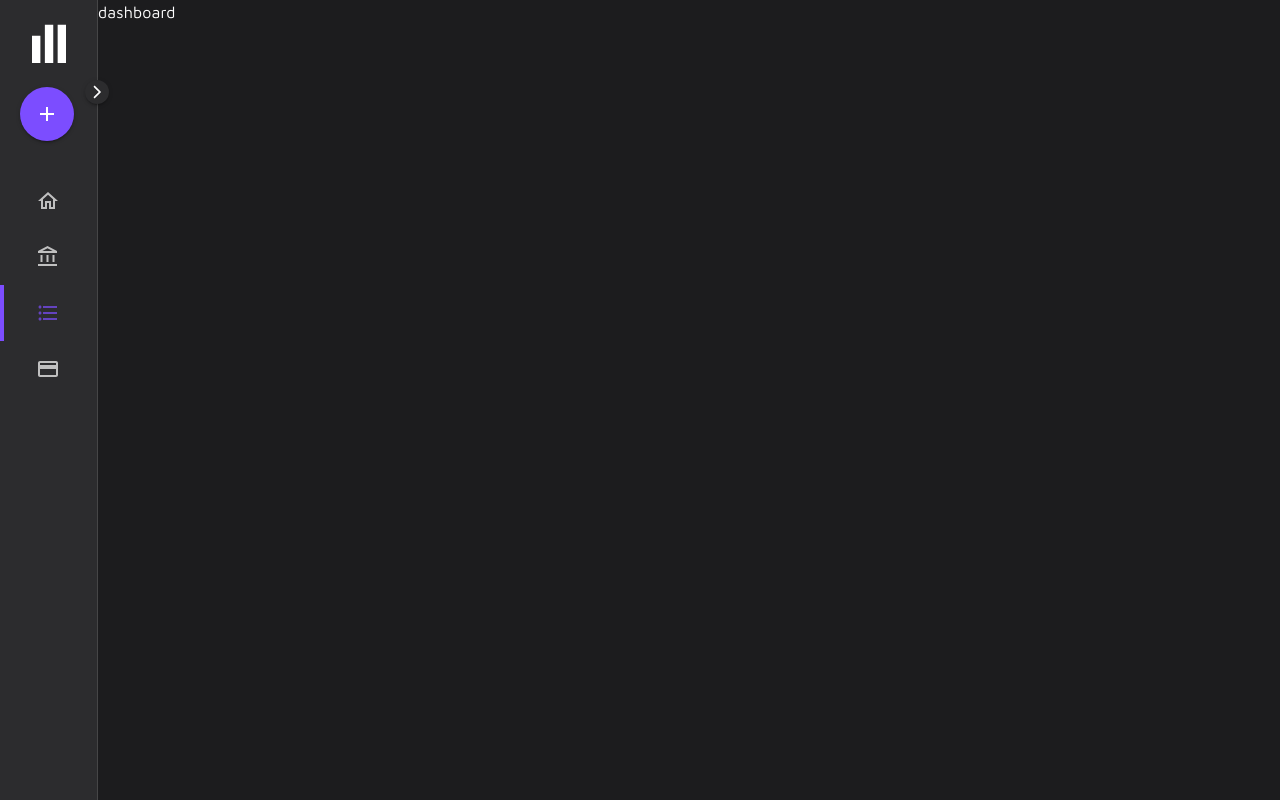
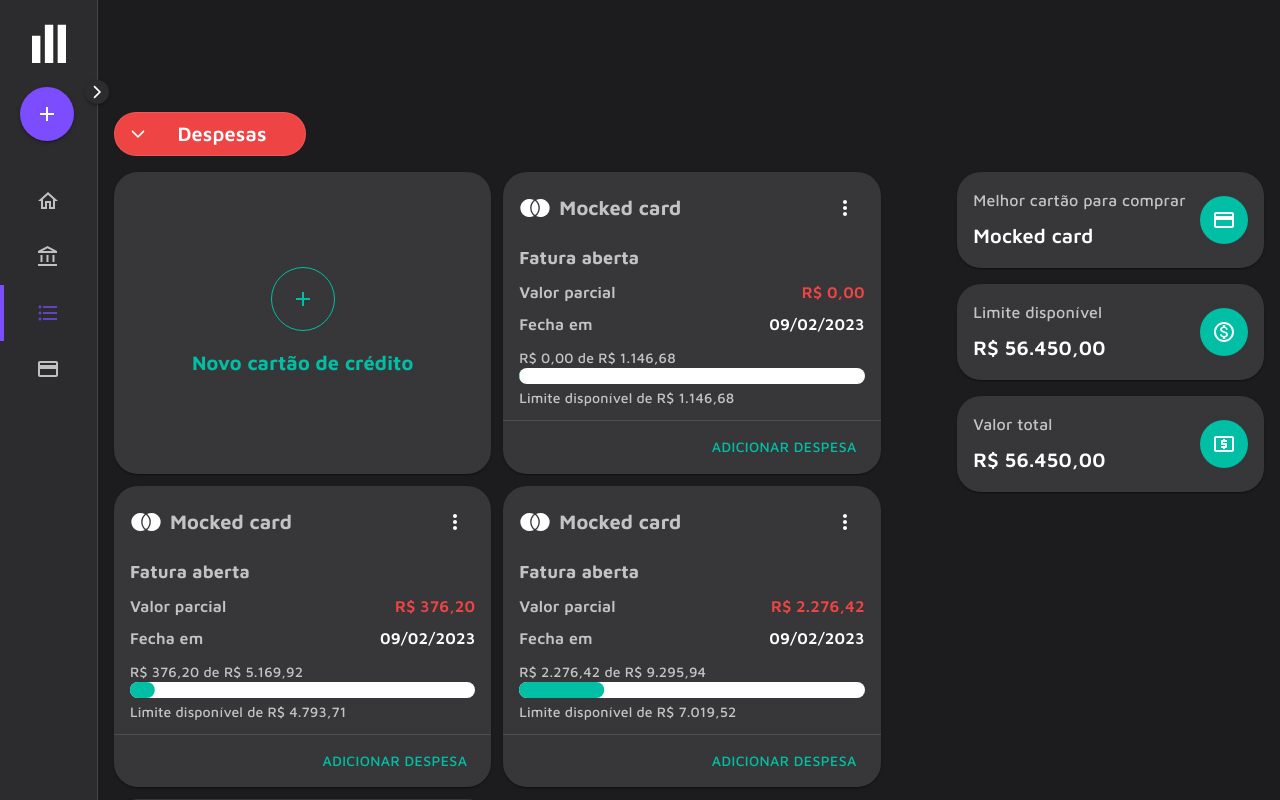
Before and after one commit to vsvinicius/mobills, a React (Vite) app: page /transactions in a window 1280 px wide. Shown: the top 800 px of the page. Built offline with nearby package versions, Linux system fonts and the light colour scheme.

Commit message:
moves page components to sub-folders

```diff
--- a/src/Router.tsx
+++ b/src/Router.tsx
@@ -1,8 +1,9 @@
 import { Navigate, Route, Routes } from 'react-router-dom';
 
-import BankAccounts from '@pages/BankAccounts';
-import CreditCards from '@pages/CreditCards';
-import Dashboard from '@pages/Dashboard';
+import BankAccounts from '@pages/bank-accounts';
+import CreditCards from '@pages/credit-cards';
+import Dashboard from '@pages/dashboard';
+import Transactions from '@pages/transactions';
 
 export default function Router() {
   return (
@@ -10,7 +11,7 @@ export default function Router() {
       <Route element={<Navigate to="/dashboard" />} path="/" />
       <Route element={<Dashboard />} path="/dashboard" />
       <Route element={<BankAccounts />} path="/accounts" />
-      <Route element={<Dashboard />} path="/transactions" />
+      <Route element={<Transactions />} path="/transactions" />
       <Route element={<CreditCards />} path="/credit-cards" />
     </Routes>
   );
--- /dev/null
+++ b/src/components/ui/Menu/index.tsx
@@ -0,0 +1,66 @@
+import { PropsWithChildren, useState } from 'react';
+
+import { Box, Button, Popover } from '@mui/material';
+
+import { cn } from '@lib/classnames';
+
+interface MenuProps {
+  buttonClassName?: string;
+  buttonLabel: React.ReactNode;
+  menuClassName?: string;
+}
+
+export default function Menu({
+  buttonClassName,
+  buttonLabel,
+  children,
+  menuClassName,
+}: PropsWithChildren<MenuProps>) {
+  const [anchorEl, setAnchorEl] = useState<HTMLElement | null>(null);
+  const isOpen = Boolean(anchorEl);
+
+  function handleClose() {
+    setAnchorEl(null);
+  }
+
+  function handleClick(event: React.MouseEvent<HTMLButtonElement>) {
+    setAnchorEl(event.currentTarget);
+  }
+
+  return (
+    <>
+      <Button
+        aria-controls={isOpen ? 'basic-menu' : undefined}
+        aria-expanded={isOpen ? 'true' : undefined}
+        aria-haspopup="true"
+        className={cn(
+          'flex w-44 rounded-full border-white-light lowercase text-white hover:border-white-light hover:bg-white-light',
+          buttonClassName,
+        )}
+        onClick={handleClick}
+        variant="outlined"
+      >
+        {buttonLabel}
+      </Button>
+      <Popover
+        anchorEl={anchorEl}
+        anchorOrigin={{ horizontal: 'center', vertical: 'bottom' }}
+        className={menuClassName}
+        onClose={handleClose}
+        open={isOpen}
+        slotProps={{
+          paper: {
+            elevation: 0,
+            sx: {
+              border: 'none',
+              borderRadius: '1.5rem',
+            },
+          },
+        }}
+        transformOrigin={{ horizontal: 'center', vertical: 'top' }}
+      >
+        <Box onClick={handleClose}>{children}</Box>
+      </Popover>
+    </>
+  );
+}
--- a/src/components/ui/MonthCalendar/index.tsx
+++ b/src/components/ui/MonthCalendar/index.tsx
@@ -67,6 +67,7 @@ export default function MonthCalendar({ className = '' }: MonthCalendarProps) {
   function handleClick(event: React.MouseEvent<HTMLButtonElement>) {
     setAnchorEl(event.currentTarget);
   }
+
   function handleClose() {
     setAnchorEl(null);
   }
--- a/src/components/ui/Sidebar/index.tsx
+++ b/src/components/ui/Sidebar/index.tsx
@@ -1,4 +1,4 @@
-import { Link, useLocation } from 'react-router-dom';
+import { useLocation, useNavigate } from 'react-router-dom';
 
 import {
   AccountBalanceOutlined,
@@ -8,7 +8,7 @@ import {
   FormatListBulleted,
   HomeOutlined,
 } from '@mui/icons-material';
-import { Drawer, MenuItem, MenuList, Typography } from '@mui/material';
+import { Box, Drawer, MenuItem, MenuList, Typography } from '@mui/material';
 import Button from '@mui/material/Button';
 
 import logoBars from '@assets/images/logo-bars.svg';
@@ -43,6 +43,7 @@ export default function Sidebar({
   size,
 }: Readonly<SidebarProps>) {
   const { pathname } = useLocation();
+  const navigate = useNavigate();
 
   return (
     <Drawer
@@ -150,20 +151,20 @@ export default function Sidebar({
                 },
               )}
               key={name}
+              onClick={() => navigate(href)}
               sx={{
                 ...(pathname === href && { borderLeftColor: `${color}.main` }),
               }}
             >
-              <Link
+              <Box
                 className={cn(
                   'flex h-11 w-full items-center justify-start gap-11 text-white no-underline opacity-70',
                   { [`text-${color}`]: pathname === href },
                 )}
-                to={href}
               >
                 <Icon />
                 {name}
-              </Link>
+              </Box>
             </MenuItem>
           ))}
         </MenuList>
--- /dev/null
+++ b/src/lib/types.ts
@@ -0,0 +1,4 @@
+export type OptionType = {
+  label: string;
+  value: string;
+};
--- /dev/null
+++ b/src/pages/transactions/index.tsx
@@ -0,0 +1,140 @@
+import { useState } from 'react';
+
+import {
+  Add,
+  CreditCardOutlined,
+  LocalAtmOutlined,
+  MonetizationOnOutlined,
+} from '@mui/icons-material';
+import {
+  IconButton,
+  MenuItem,
+  MenuList,
+  Select,
+  Switch,
+  Typography,
+} from '@mui/material';
+
+import InfoItem from '@components/InfoItem';
+import CreditCardItem from '@components/credit-card/CreditCardItem';
+import ArrowIcon from '@components/ui/ArrowIcon';
+import Card from '@components/ui/Card';
+import Menu from '@components/ui/Menu';
+import { cn } from '@lib/classnames';
+import { ArrowIconPosition } from '@lib/enums';
+import formatToCurrency from '@lib/formatToCurrency';
+import { OptionType } from '@lib/types';
+import { getMockedCreditCard } from '@models/CreditCard';
+
+const CREDIT_CARDS = [
+  getMockedCreditCard(),
+  getMockedCreditCard(),
+  getMockedCreditCard(),
+  getMockedCreditCard(),
+];
+type MenuItemOption = OptionType & { className?: string };
+
+const MENU_ITEMS: MenuItemOption[] = [
+  // {
+  //   className: 'bg-primary hover:bg-primary-dark',
+  //   label: 'Transações',
+  //   value: 'transactions',
+  // },
+  {
+    className: 'bg-red-500 hover:bg-red-700',
+    label: 'Despesas',
+    value: 'outcomes',
+  },
+  {
+    className: 'bg-green-500 hover:bg-green-700',
+    label: 'Receitas',
+    value: 'incomes',
+  },
+  // {
+  //   className: 'bg-blue-500 hover:bg-blue-700',
+  //   label: 'Transferências',
+  //   value: 'transfers',
+  // },
+];
+
+export default function Transactions() {
+  const [selectedView, setSelectedView] = useState<MenuItemOption>(
+    MENU_ITEMS[0],
+  );
+
+  function handleChangeOption(option: MenuItemOption) {
+    setSelectedView(option);
+  }
+
+  return (
+    <div className="h-full w-full p-4">
+      <header className="mb-4 mt-24 flex justify-between">
+        <Menu
+          buttonClassName={cn(
+            'bg-primary hover:bg-primary-dark min-w-48',
+            selectedView.className,
+          )}
+          buttonLabel={
+            <div className="flex w-full items-center justify-between gap-2">
+              <ArrowIcon className="w-4" position={ArrowIconPosition.DOWN} />
+              <Typography
+                className="w-full font-semibold capitalize"
+                variant="h6"
+              >
+                {selectedView.label}
+              </Typography>
+            </div>
+          }
+          menuClassName="mt-2"
+        >
+          {MENU_ITEMS.map((menuItem) => (
+            <MenuItem
+              className="px-8 py-4"
+              key={menuItem.value}
+              onClick={() => handleChangeOption(menuItem)}
+            >
+              <Typography>{menuItem.label}</Typography>
+            </MenuItem>
+          ))}
+        </Menu>
+      </header>
+      <main className="grid grid-cols-3">
+        <div className="col-start-1 col-end-3 grid grid-cols-2 gap-3">
+          <Card className="text-success">
+            <div className="flex h-full cursor-pointer flex-col items-center justify-center gap-4 hover:opacity-60">
+              <div className="flex h-16 w-16 items-center justify-center rounded-[50%] border border-solid">
+                <Add />
+              </div>
+              <Typography fontWeight="bold" variant="h6">
+                Novo cartão de crédito
+              </Typography>
+            </div>
+          </Card>
+          {CREDIT_CARDS.map((creditCard) => (
+            <CreditCardItem creditCard={creditCard} key={creditCard.id} />
+          ))}
+        </div>
+        <section className="col-start-3 row-start-1 flex h-full w-[80%] flex-col gap-4 justify-self-end">
+          <InfoItem
+            icon={<CreditCardOutlined />}
+            iconClassName="bg-success"
+            title="Melhor cartão para comprar"
+            value={CREDIT_CARDS[0].name}
+          />
+          <InfoItem
+            icon={<MonetizationOnOutlined />}
+            iconClassName="bg-success"
+            title="Limite disponível"
+            value={formatToCurrency(56450)}
+          />
+          <InfoItem
+            icon={<LocalAtmOutlined />}
+            iconClassName="bg-success"
+            title="Valor total"
+            value={formatToCurrency(56450)}
+          />
+        </section>
+      </main>
+    </div>
+  );
+}
```
Also changed, not shown: src/pages/bank-accounts/index.tsx (renamed from src/pages/BankAccounts.tsx), src/pages/credit-cards/index.tsx (renamed from src/pages/CreditCards.tsx), src/pages/dashboard/index.tsx (renamed from src/pages/Dashboard.tsx).
